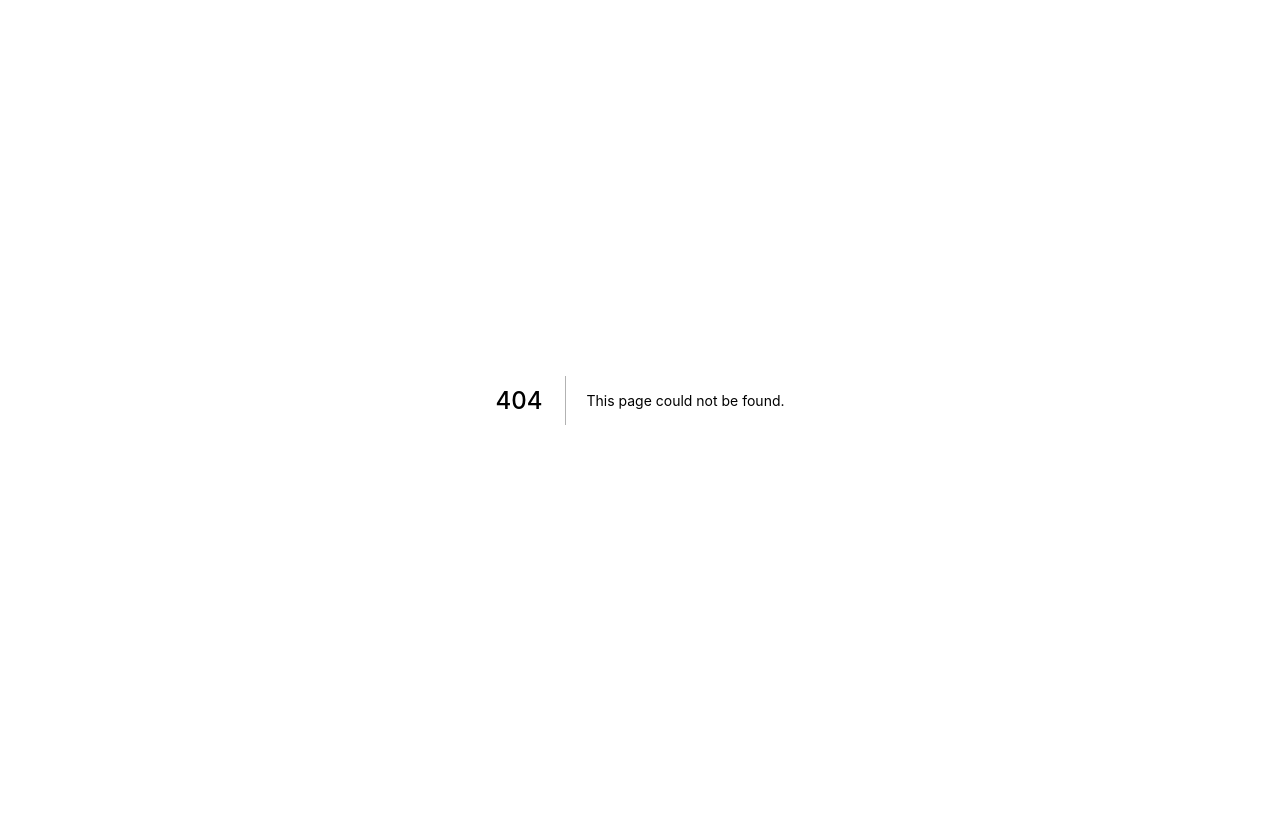
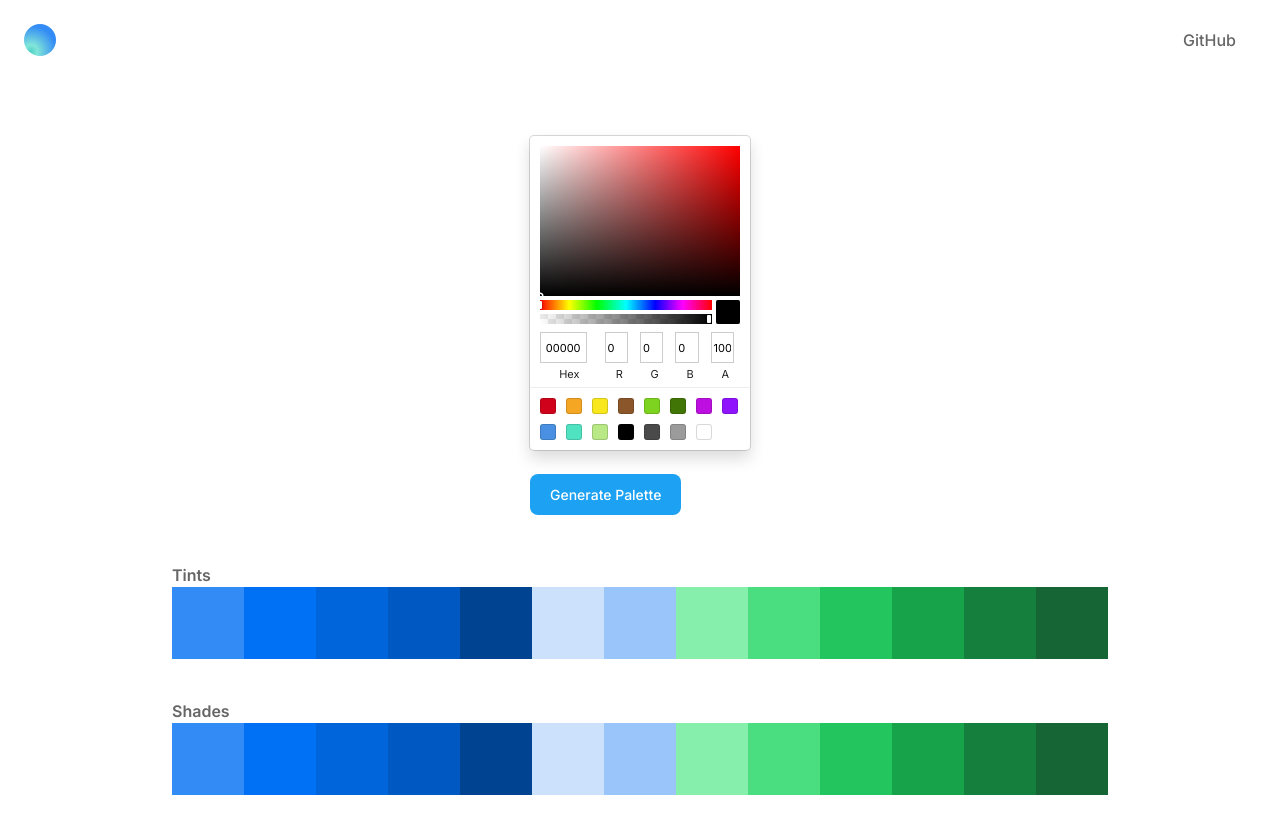
Before and after one commit to elousia/colorjar, a Next.js app: page /generate in a window 1280 px wide. Before the commit this address had no page. Shown: the top 834 px of the page. Before the commit the page ends 800 px from the top, so only its background shows below. Built offline with nearby package versions, Linux system fonts and the light colour scheme.

Commit message:
create utilities for generating tints and shades

```diff
--- a/components/Header.tsx
+++ b/components/Header.tsx
@@ -16,11 +16,11 @@ function Header() {
 
 	return (
 		<header
-			className={`fixed w-full z-30 md:bg-opacity-90 transition duration-300 ease-in-out ${
+			className={`sticky z-50 top-0 w-full md:bg-opacity-90 transition duration-300 ease-in-out ${
 				!top && 'bg-white backdrop-blur-sm shadow-lg'
 			}`}
 		>
-			<div className='max-w-6xl mx-auto px-5 sm:px-6'>
+			<div className='max-w-7xl mx-auto px-5 sm:px-6'>
 				<div className='flex items-center justify-between h-16 md:h-20'>
 					{/* Site branding */}
 					<Logo />
@@ -32,7 +32,7 @@ function Header() {
 									href='https://github.com/'
 									target='_blank'
 									rel='noreferrer'
-									className='font-medium hover:text-gray-900 px-5 py-3 flex items-center transition duration-150 ease-in-out text-gray-600 mb-8'
+									className='font-medium hover:text-gray-900 px-5 py-3 flex items-center transition duration-150 ease-in-out text-gray-600 mb-0'
 								>
 									GitHub
 								</a>
--- a/components/Logo.tsx
+++ b/components/Logo.tsx
@@ -5,7 +5,7 @@ export default function Logo() {
 	return (
 		<div className='flex-shrink-0 mr-4'>
 			{/* Logo */}
-			<Link href='/' className='block' aria-label='Cruip'>
+			<Link href='/' className='block' aria-label='Colorjar'>
 				<svg
 					className='w-8 h-8'
 					viewBox='0 0 32 32'
--- /dev/null
+++ b/pages/generate.tsx
@@ -0,0 +1,78 @@
+import React, { useState } from 'react';
+import Header from '../components/Header';
+import { SketchPicker } from 'react-color';
+import colors from 'nice-color-palettes';
+
+export default function Generate() {
+	const [initialColor, setColor] = useState('rgba(0,0,0,100)');
+
+	const handleColorChange = (color: any) => {
+		// always use only the HEX value of the color
+		// react-color also allows you to use the rgba or hsla values too
+		setColor(color.hex);
+	};
+	return (
+		<div className=''>
+			<Header />
+			<div className='mx-auto my-14 max-w-8xl px-9 items-center flex flex-col justify-between'>
+				<div className='mx-auto'>
+					<SketchPicker color={initialColor} onChange={handleColorChange} />
+					<button
+						type='button'
+						className='text-white bg-[#1da1f2] hover:bg-[#1da1f2]/90 focus:ring-4 focus:outline-none focus:ring-[#1da1f2]/50 font-medium rounded-lg text-sm px-5 py-2.5 text-center inline-flex items-center dark:focus:ring-[#1da1f2]/55 mt-6 mr-2 mb-2 transition-all duration-100 ease-in-out'
+					>
+						Generate Palette
+					</button>
+				</div>
+				<section className='flex flex-col'>
+					<div className='flex flex-col mt-10'>
+						<span className='font-semibold text-gray-600'>Tints</span>
+						<div className='flex items-center sm:justify-end mx-auto flex-wrap'>
+							{/* {Array(12)
+						.fill('')
+						.map((_, i) => (
+							<div key={i} className='h-7 w-7 bg-blue-500'></div>
+						))} */}
+							<div className='h-[4.5rem] w-[4.5rem] bg-blue-500 cursor-pointer'></div>
+							<div className='h-[4.5rem] w-[4.5rem] bg-blue-600 cursor-pointer'></div>
+							<div className='h-[4.5rem] w-[4.5rem] bg-blue-700 cursor-pointer'></div>
+							<div className='h-[4.5rem] w-[4.5rem] bg-blue-800 cursor-pointer'></div>
+							<div className='h-[4.5rem] w-[4.5rem] bg-blue-900 cursor-pointer'></div>
+							<div className='h-[4.5rem] w-[4.5rem] bg-blue-200 cursor-pointer'></div>
+							<div className='h-[4.5rem] w-[4.5rem] bg-blue-300 cursor-pointer'></div>
+							<div className='h-[4.5rem] w-[4.5rem] bg-green-300 cursor-pointer'></div>
+							<div className='h-[4.5rem] w-[4.5rem] bg-green-400 cursor-pointer'></div>
+							<div className='h-[4.5rem] w-[4.5rem] bg-green-500 cursor-pointer'></div>
+							<div className='h-[4.5rem] w-[4.5rem] bg-green-600 cursor-pointer'></div>
+							<div className='h-[4.5rem] w-[4.5rem] bg-green-700 cursor-pointer'></div>
+							<div className='h-[4.5rem] w-[4.5rem] bg-green-800 cursor-pointer'></div>
+						</div>
+					</div>
+					<div className='flex flex-col mt-10'>
+						<span className='font-semibold text-gray-600'>Shades</span>
+						<div className='flex items-center sm:justify-end mx-auto flex-wrap'>
+							{/* {Array(12)
+						.fill('')
+						.map((_, i) => (
+							<div key={i} className='h-7 w-7 bg-blue-500'></div>
+						))} */}
+							<div className='h-[4.5rem] w-[4.5rem] bg-blue-500 cursor-pointer'></div>
+							<div className='h-[4.5rem] w-[4.5rem] bg-blue-600 cursor-pointer'></div>
+							<div className='h-[4.5rem] w-[4.5rem] bg-blue-700 cursor-pointer'></div>
+							<div className='h-[4.5rem] w-[4.5rem] bg-blue-800 cursor-pointer'></div>
+							<div className='h-[4.5rem] w-[4.5rem] bg-blue-900 cursor-pointer'></div>
+							<div className='h-[4.5rem] w-[4.5rem] bg-blue-200 cursor-pointer'></div>
+							<div className='h-[4.5rem] w-[4.5rem] bg-blue-300 cursor-pointer'></div>
+							<div className='h-[4.5rem] w-[4.5rem] bg-green-300 cursor-pointer'></div>
+							<div className='h-[4.5rem] w-[4.5rem] bg-green-400 cursor-pointer'></div>
+							<div className='h-[4.5rem] w-[4.5rem] bg-green-500 cursor-pointer'></div>
+							<div className='h-[4.5rem] w-[4.5rem] bg-green-600 cursor-pointer'></div>
+							<div className='h-[4.5rem] w-[4.5rem] bg-green-700 cursor-pointer'></div>
+							<div className='h-[4.5rem] w-[4.5rem] bg-green-800 cursor-pointer'></div>
+						</div>
+					</div>
+				</section>
+			</div>
+		</div>
+	);
+}
--- /dev/null
+++ b/utils/color-utils.ts
@@ -0,0 +1,123 @@
+// parse an input string, looking for any number of hexadecimal color
+// values, possibly with whitespace or garbage in between.  Return an array of
+// color values. Supports hex shorthand.
+function parseColorValues(colorValues: any) {
+	var colorValuesArray = colorValues.match(
+		/\b[0-9A-Fa-f]{3}\b|[0-9A-Fa-f]{6}\b/g
+	);
+	if (colorValuesArray) {
+		colorValuesArray = colorValuesArray.map(function (item: any) {
+			if (item.length === 3) {
+				var newItem = item.toString().split('');
+				newItem = newItem.reduce(function (acc: number, it: any) {
+					return acc + it + it;
+				}, '');
+				return newItem;
+			}
+
+			return item;
+		});
+	}
+
+	return colorValuesArray; // this could be null if there are no matches
+}
+
+// pad a hexadecimal string with zeros if it needs it
+function pad(number: any, length: any) {
+	var str = '' + number;
+	while (str.length < length) {
+		str = '0' + str;
+	}
+	return str;
+}
+
+// convert a hex string into an object with red, green, blue numeric properties
+// '501214' => { red: 80, green: 18, blue: 20 }
+function hexToRGB(colorValue: any) {
+	return {
+		red: parseInt(colorValue.substr(0, 2), 16),
+		green: parseInt(colorValue.substr(2, 2), 16),
+		blue: parseInt(colorValue.substr(4, 2), 16),
+	};
+}
+
+// convert an integer to a 2-char hex string
+// for sanity, round it and ensure it is between 0 and 255
+// 43 => '2b'
+function intToHex(rgbint: any) {
+	return pad(Math.min(Math.max(Math.round(rgbint), 0), 255).toString(16), 2);
+}
+
+// convert one of our rgb color objects to a full hex color string
+// { red: 80, green: 18, blue: 20 } => '501214'
+function rgbToHex(rgb: any) {
+	return intToHex(rgb.red) + intToHex(rgb.green) + intToHex(rgb.blue);
+}
+
+// shade one of our rgb color objects to a distance of i*10%
+// ({ red: 80, green: 18, blue: 20 }, 1) => { red: 72, green: 16, blue: 18 }
+function rgbShade(rgb: any, i: any) {
+	return {
+		red: rgb.red * (1 - 0.1 * i),
+		green: rgb.green * (1 - 0.1 * i),
+		blue: rgb.blue * (1 - 0.1 * i),
+	};
+}
+
+// tint one of our rgb color objects to a distance of i*10%
+// ({ red: 80, green: 18, blue: 20 }, 1) => { red: 98, green: 42, blue: 44 }
+function rgbTint(rgb: any, i: any) {
+	return {
+		red: rgb.red + (255 - rgb.red) * i * 0.1,
+		green: rgb.green + (255 - rgb.green) * i * 0.1,
+		blue: rgb.blue + (255 - rgb.blue) * i * 0.1,
+	};
+}
+
+// take a hex color string and produce a list of 10 tints or shades of that color
+// shadeOrTint should be either `rgbShade` or `rgbTint`, as defined above
+// this allows us to use `calculate` for both shade and tint
+function calculate(colorValue: any, shadeOrTint: any) {
+	var color = hexToRGB(colorValue);
+	var shadeValues = [];
+
+	for (var i = 0; i < 10; i++) {
+		shadeValues[i] = rgbToHex(shadeOrTint(color, i));
+	}
+	return shadeValues;
+}
+
+// given a color value, return an array of ten shades in 10% increments
+function calculateShades(colorValue: any) {
+	return calculate(colorValue, rgbShade).concat('000000');
+}
+
+// given a color value, return an array of ten tints in 10% increments
+function calculateTints(colorValue: any) {
+	return calculate(colorValue, rgbTint).concat('ffffff');
+}
+
+export function createTintsAndShades(values: any) {
+	// colorValues are gotten from the color-picker
+	var parsedColorsArray = parseColorValues(values);
+	if (parsedColorsArray !== null) {
+		let calculatedShades;
+		let calculatedTints;
+
+		for (var i = 0; i < parsedColorsArray.length; i++) {
+			// iterate through each inputted color value
+
+			// calculate an array of shades from the inputted color, then make a table row
+			// from the shades, and a second table row for the hex values of the shades
+			calculatedShades = calculateShades(parsedColorsArray[i]);
+			// calculate an array of tints from the inputted color, then make a table row
+			// from the tints, and a second table row for the hex values of the tints
+			calculatedTints = calculateTints(parsedColorsArray[i]);
+		}
+		return {
+			calculateShades,
+			calculateTints,
+		};
+	}
+	return null;
+}
```
Also changed, not shown: package.json (+8 -1 lines), 1 other file (tests, documents, lock files or other folders).
